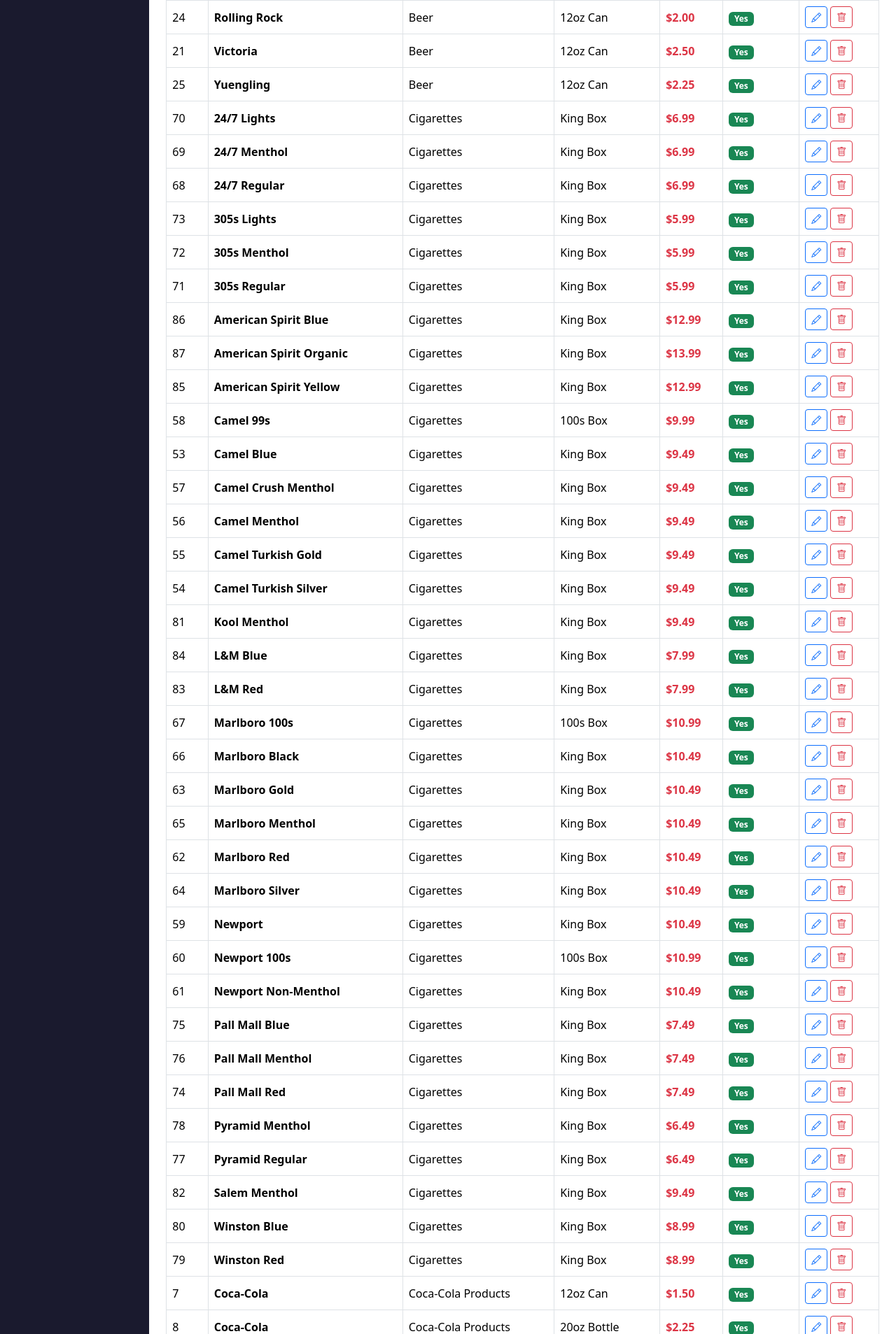
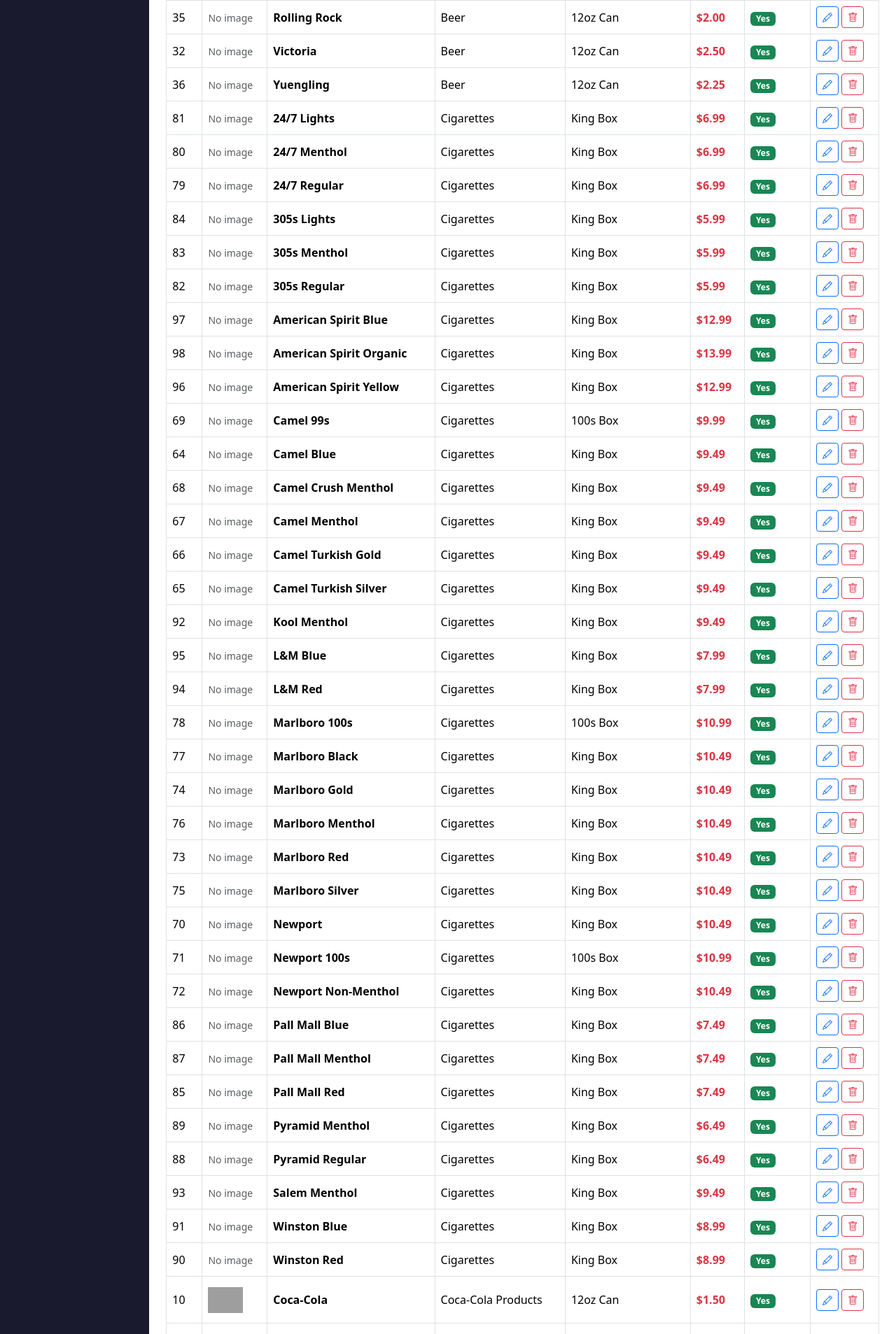
Before and after one commit to viren11290/yum-yum-drivethru, a Flask app: page /admin/products in a window 1280 px wide. Shown: the part 655-2562 px from the top of the page at 70% size. Run offline with Flask 3, Linux system fonts and the light colour scheme; the visitor is signed in with stand-in values (Sample User, id 1); grey boxes are pictures that could not be loaded.

Commit message:
Add product images, new Coca-Cola/Pepsi variants from catalog PDF
- Add image_url field to Product model
- Seed Coca-Cola products with real product images (Open Food Facts CDN)
- Seed Pepsi products with images + new pack sizes (8/15/20-pack)
- Add new Coca-Cola variants: Zero Sugar, Diet Coke Cherry/Lime/Caffeine-Free, 2L, 12-pack
- Update index.html and menu.html to display images with emoji fallback
- Add Image URL field to admin add/edit product modals
- Show product thumbnail in admin products table

Co-Authored-By: Claude Sonnet 4.6 <noreply@anthropic.com>

```diff
--- a/app.py
+++ b/app.py
@@ -182,7 +182,8 @@ def admin_products_add():
         category=request.form.get('category'),
         size=request.form.get('size'),
         price=float(request.form.get('price', 0)),
-        in_stock=request.form.get('in_stock') == 'on'
+        in_stock=request.form.get('in_stock') == 'on',
+        image_url=request.form.get('image_url', '').strip() or None
     )
     db.session.add(product)
     db.session.commit()
@@ -199,6 +200,7 @@ def admin_products_edit(product_id):
     product.size = request.form.get('size')
     product.price = float(request.form.get('price', 0))
     product.in_stock = request.form.get('in_stock') == 'on'
+    product.image_url = request.form.get('image_url', '').strip() or None
     db.session.commit()
     flash('Product updated.', 'success')
     return redirect(url_for('admin_products'))
@@ -247,20 +249,53 @@ def seed_data():
         db.session.add(admin)
 
     seed_category('Pepsi Products', [
-        Product(name='Pepsi', category='Pepsi Products', size='12oz Can', price=1.50),
-        Product(name='Pepsi', category='Pepsi Products', size='20oz Bottle', price=2.25),
-        Product(name='Diet Pepsi', category='Pepsi Products', size='12oz Can', price=1.50),
-        Product(name='Mountain Dew', category='Pepsi Products', size='12oz Can', price=1.50),
-        Product(name='Mountain Dew', category='Pepsi Products', size='20oz Bottle', price=2.25),
-        Product(name='Gatorade', category='Pepsi Products', size='20oz Bottle', price=2.50),
+        Product(name='Pepsi', category='Pepsi Products', size='12oz Can', price=1.50,
+                image_url='https://images.openfoodfacts.org/images/products/012/000/809/941/front_en.3.400.jpg'),
+        Product(name='Pepsi', category='Pepsi Products', size='20oz Bottle', price=2.25,
+                image_url='https://images.openfoodfacts.org/images/products/012/000/001/488/front_en.3.400.jpg'),
+        Product(name='Pepsi', category='Pepsi Products', size='8-Pack 12oz Cans', price=6.99,
+                image_url='https://images.openfoodfacts.org/images/products/012/000/204/128/front_en.3.400.jpg'),
+        Product(name='Pepsi', category='Pepsi Products', size='15-Pack 12oz Cans', price=11.99,
+                image_url='https://images.openfoodfacts.org/images/products/012/000/230/875/front_en.3.400.jpg'),
+        Product(name='Pepsi', category='Pepsi Products', size='20-Pack 12oz Cans', price=14.99,
+                image_url='https://images.openfoodfacts.org/images/products/012/000/106/040/front_en.3.400.jpg'),
+        Product(name='Diet Pepsi', category='Pepsi Products', size='12oz Can', price=1.50,
+                image_url='https://images.openfoodfacts.org/images/products/012/000/001/312/front_en.3.400.jpg'),
+        Product(name='Mountain Dew', category='Pepsi Products', size='12oz Can', price=1.50,
+                image_url='https://images.openfoodfacts.org/images/products/012/000/000/690/front_en.3.400.jpg'),
+        Product(name='Mountain Dew', category='Pepsi Products', size='20oz Bottle', price=2.25,
+                image_url='https://images.openfoodfacts.org/images/products/012/000/001/690/front_en.3.400.jpg'),
+        Product(name='Gatorade', category='Pepsi Products', size='20oz Bottle', price=2.50,
+                image_url='https://images.openfoodfacts.org/images/products/005/200/000/0003/front_en.3.400.jpg'),
     ])
 
     seed_category('Coca-Cola Products', [
-        Product(name='Coca-Cola', category='Coca-Cola Products', size='12oz Can', price=1.50),
-        Product(name='Coca-Cola', category='Coca-Cola Products', size='20oz Bottle', price=2.25),
-        Product(name='Diet Coke', category='Coca-Cola Products', size='12oz Can', price=1.50),
-        Product(name='Sprite', category='Coca-Cola Products', size='12oz Can', price=1.50),
-        Product(name='Dr Pepper', category='Coca-Cola Products', size='20oz Bottle', price=2.25),
+        Product(name='Coca-Cola', category='Coca-Cola Products', size='12oz Can', price=1.50,
+                image_url='https://images.openfoodfacts.org/images/products/049/000/028/904/front_en.3.400.jpg'),
+        Product(name='Coca-Cola', category='Coca-Cola Products', size='20oz Bottle', price=2.25,
+                image_url='https://images.openfoodfacts.org/images/products/049/000/000/443/front_en.3.400.jpg'),
+        Product(name='Coca-Cola', category='Coca-Cola Products', size='12-Pack 12oz Cans', price=7.99,
+                image_url='https://target.scene7.com/is/image/Target/GUEST_56246e01-0094-49b0-95c8-417fa5dcb649?fmt=pjpeg&hei=300&wid=300'),
+        Product(name='Coca-Cola', category='Coca-Cola Products', size='2L Bottle', price=3.49,
+                image_url='https://images.openfoodfacts.org/images/products/049/000/050/103/front_en.3.400.jpg'),
+        Product(name='Coca-Cola Zero Sugar', category='Coca-Cola Products', size='20oz Bottle', price=2.25,
+                image_url='https://images.openfoodfacts.org/images/products/049/000/040/869/front_en.3.400.jpg'),
+        Product(name='Coca-Cola Zero Sugar', category='Coca-Cola Products', size='24-Pack 12oz Cans', price=19.99,
+                image_url='https://images.openfoodfacts.org/images/products/049/000/042/849/front_en.3.400.jpg'),
+        Product(name='Coca-Cola Zero Sugar', category='Coca-Cola Products', size='2L Bottle', price=3.49,
+                image_url='https://images.openfoodfacts.org/images/products/049/000/050/141/front_en.3.400.jpg'),
+        Product(name='Diet Coke', category='Coca-Cola Products', size='12oz Can', price=1.50,
+                image_url='https://images.openfoodfacts.org/images/products/049/000/028/911/front_en.3.400.jpg'),
+        Product(name='Diet Coke Caffeine Free', category='Coca-Cola Products', size='12-Pack 12oz Cans', price=7.99,
+                image_url='https://images.openfoodfacts.org/images/products/049/000/029/345/front_en.3.400.jpg'),
+        Product(name='Diet Coke Cherry', category='Coca-Cola Products', size='12-Pack 12oz Cans', price=7.99,
+                image_url='https://images.openfoodfacts.org/images/products/049/000/075/458/front_en.3.400.jpg'),
+        Product(name='Diet Coke Lime', category='Coca-Cola Products', size='12-Pack 12oz Cans', price=7.99,
+                image_url='https://images.openfoodfacts.org/images/products/049/000/560/947/front_en.3.400.jpg'),
+        Product(name='Sprite', category='Coca-Cola Products', size='12oz Can', price=1.50,
+                image_url='https://images.openfoodfacts.org/images/products/049/000/028/942/front_en.3.400.jpg'),
+        Product(name='Dr Pepper', category='Coca-Cola Products', size='20oz Bottle', price=2.25,
+                image_url='https://images.openfoodfacts.org/images/products/078/000/000/752/front_en.3.400.jpg'),
     ])
 
     seed_category('Beer', [
--- a/models.py
+++ b/models.py
@@ -11,6 +11,7 @@ class Product(db.Model):
     size = db.Column(db.String(50))                       # 12oz Can, 20oz Bottle, 6-Pack, etc.
     price = db.Column(db.Float, nullable=False)
     in_stock = db.Column(db.Boolean, default=True)
+    image_url = db.Column(db.String(500), nullable=True)
 
     def to_dict(self):
         return {
@@ -20,6 +21,7 @@ class Product(db.Model):
             'size': self.size,
             'price': self.price,
             'in_stock': self.in_stock,
+            'image_url': self.image_url,
         }
 
 
--- a/templates/admin/products.html
+++ b/templates/admin/products.html
@@ -13,13 +13,20 @@
   <table class="table table-bordered table-hover align-middle">
     <thead class="table-danger">
       <tr>
-        <th>#</th><th>Name</th><th>Category</th><th>Size</th><th>Price</th><th>In Stock</th><th>Actions</th>
+        <th>#</th><th>Image</th><th>Name</th><th>Category</th><th>Size</th><th>Price</th><th>In Stock</th><th>Actions</th>
       </tr>
     </thead>
     <tbody>
       {% for p in products %}
       <tr>
         <td>{{ p.id }}</td>
+        <td>
+          {% if p.image_url %}
+            <img src="{{ p.image_url }}" alt="{{ p.name }}" style="width:50px;height:50px;object-fit:contain;">
+          {% else %}
+            <span class="text-muted small">No image</span>
+          {% endif %}
+        </td>
         <td class="fw-bold">{{ p.name }}</td>
         <td>{{ p.category }}</td>
         <td>{{ p.size }}</td>
@@ -73,6 +80,14 @@
                   <label class="form-label">Price ($)</label>
                   <input type="number" name="price" class="form-control" step="0.01" value="{{ p.price }}" required>
                 </div>
+                <div class="mb-3">
+                  <label class="form-label">Image URL (optional)</label>
+                  <input type="url" name="image_url" class="form-control"
+                    value="{{ p.image_url or '' }}" placeholder="https://...">
+                  {% if p.image_url %}
+                    <div class="mt-1"><img src="{{ p.image_url }}" style="height:60px;object-fit:contain;"></div>
+                  {% endif %}
+                </div>
                 <div class="form-check">
                   <input class="form-check-input" type="checkbox" name="in_stock" id="stock{{ p.id }}"
                     {% if p.in_stock %}checked{% endif %}>
@@ -123,6 +138,11 @@
             <label class="form-label">Price ($)</label>
             <input type="number" name="price" class="form-control" step="0.01" placeholder="1.99" required>
           </div>
+          <div class="mb-3">
+            <label class="form-label">Image URL (optional)</label>
+            <input type="url" name="image_url" class="form-control" placeholder="https://...">
+            <div class="form-text">Paste a direct link to the product image (JPG, PNG, etc.)</div>
+          </div>
           <div class="form-check">
             <input class="form-check-input" type="checkbox" name="in_stock" id="newStock" checked>
             <label class="form-check-label" for="newStock">In Stock</label>
--- a/templates/menu.html
+++ b/templates/menu.html
@@ -18,7 +18,11 @@
     <div class="col-6 col-md-4 col-lg-3">
       <div class="card product-card shadow-sm h-100">
         <div class="card-body text-center">
-          <div class="product-emoji">{{ icons[category] }}</div>
+          {% if product.image_url %}
+            <img src="{{ product.image_url }}" alt="{{ product.name }}" class="product-img">
+          {% else %}
+            <div class="product-emoji">{{ icons[category] }}</div>
+          {% endif %}
           <h6 class="card-title fw-bold mt-2">{{ product.name }}</h6>
           <p class="text-muted small mb-1">{{ product.size }}</p>
           <p class="text-danger fw-bold fs-5">${{ '%.2f'|format(product.price) }}</p>
```
Also changed, not shown: static/css/style.css (+9 -0 lines), templates/index.html (+10 -5 lines).
